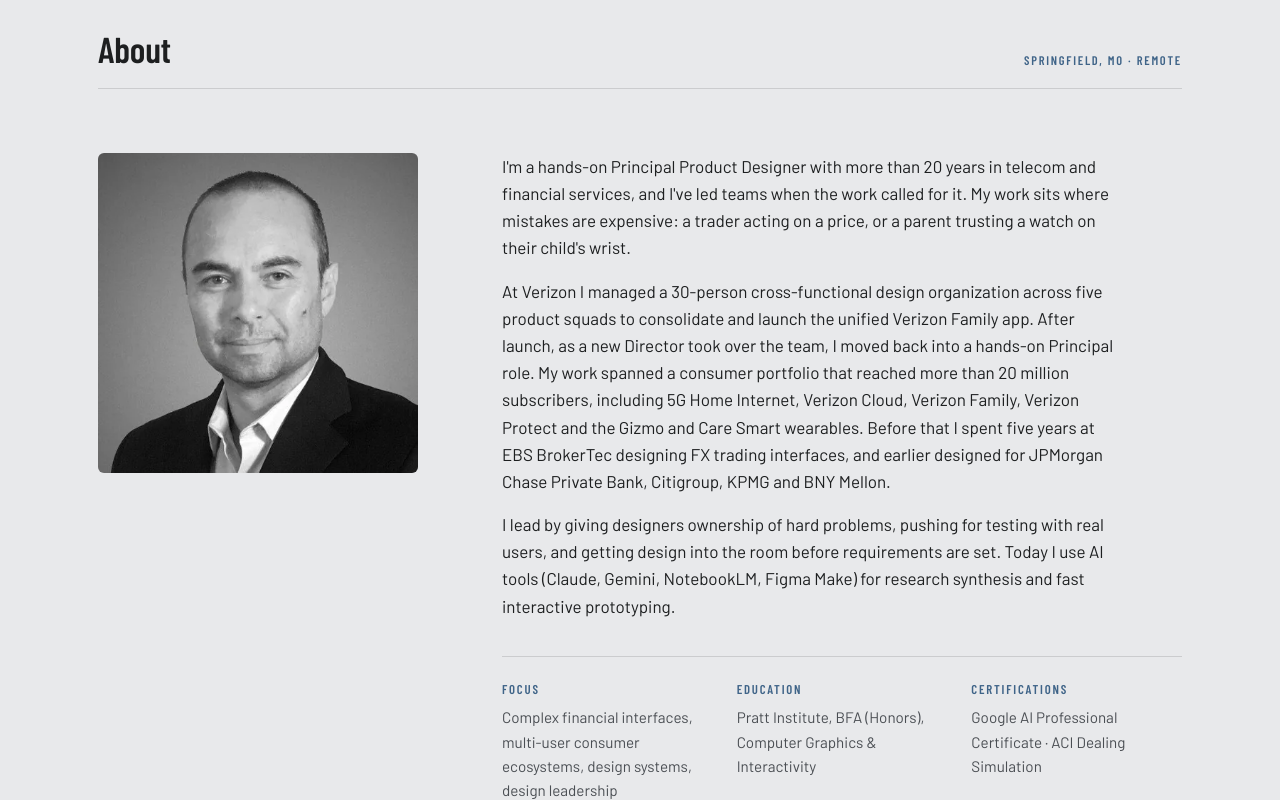
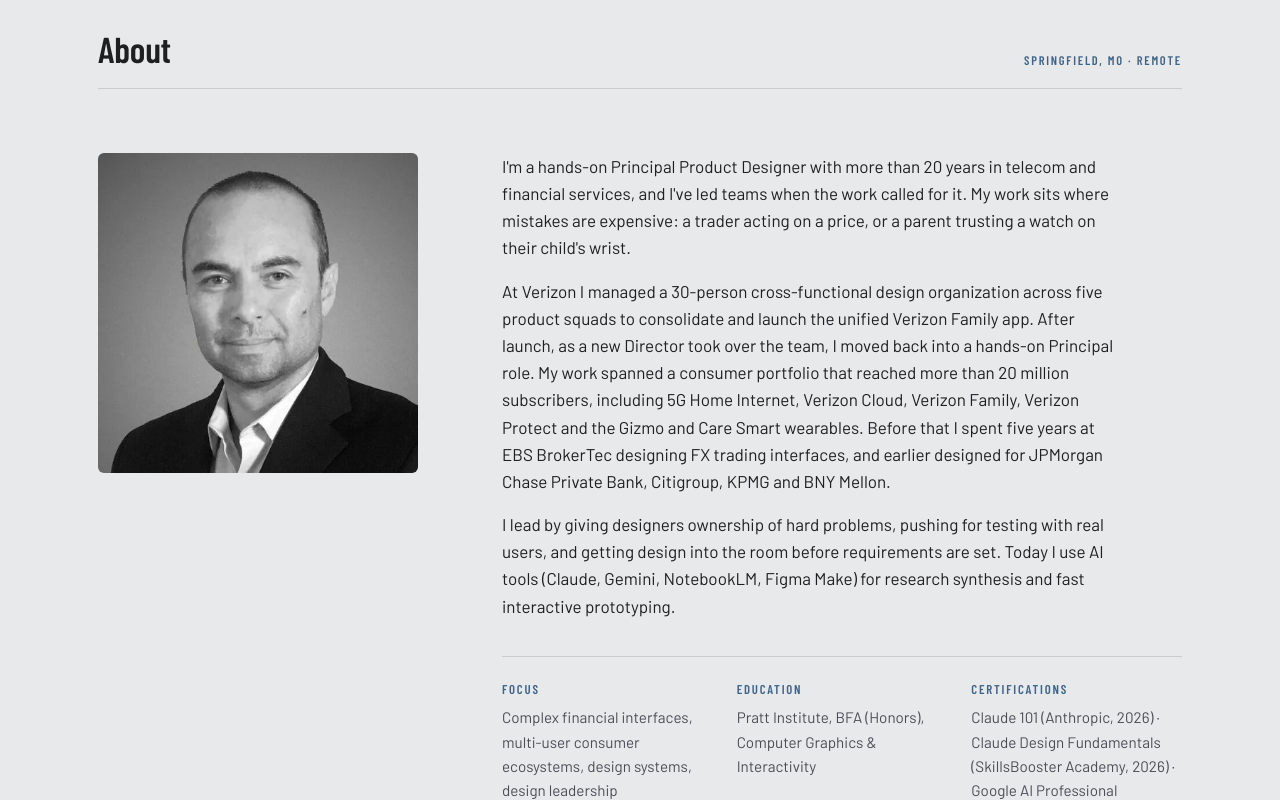
Before and after one commit to graphixkid-cloud/portfolio, a plain HTML site: page index.html in a window 1280 px wide. Shown: the part 11200-12000 px from the top of the page. Drawn offline with nearby package versions, Linux system fonts and the light colour scheme.

Commit message:
About: add Claude 101 and Claude Design Fundamentals certifications

```diff
--- a/index.html
+++ b/index.html
@@ -470,7 +470,7 @@ section.block{padding-block:clamp(64px,9vw,112px)}
         <div class="facts">
           <div><h3>Focus</h3><p>Complex financial interfaces, multi-user consumer ecosystems, design systems, design leadership</p></div>
           <div><h3>Education</h3><p>Pratt Institute, BFA (Honors), Computer Graphics &amp; Interactivity</p></div>
-          <div><h3>Certifications</h3><p>Google AI Professional Certificate · ACI Dealing Simulation</p></div>
+          <div><h3>Certifications</h3><p>Claude 101 (Anthropic, 2026) · Claude Design Fundamentals (SkillsBooster Academy, 2026) · Google AI Professional Certificate · ACI Dealing Simulation</p></div>
         </div>
       </div>
     </div>
```
